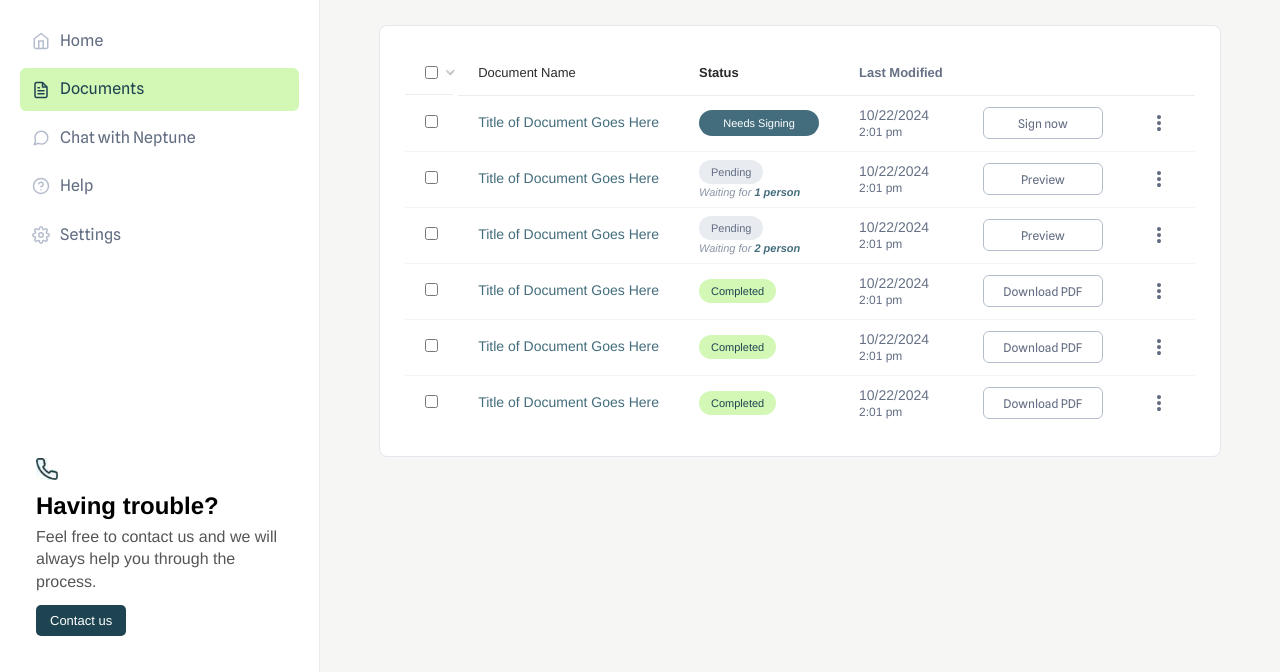
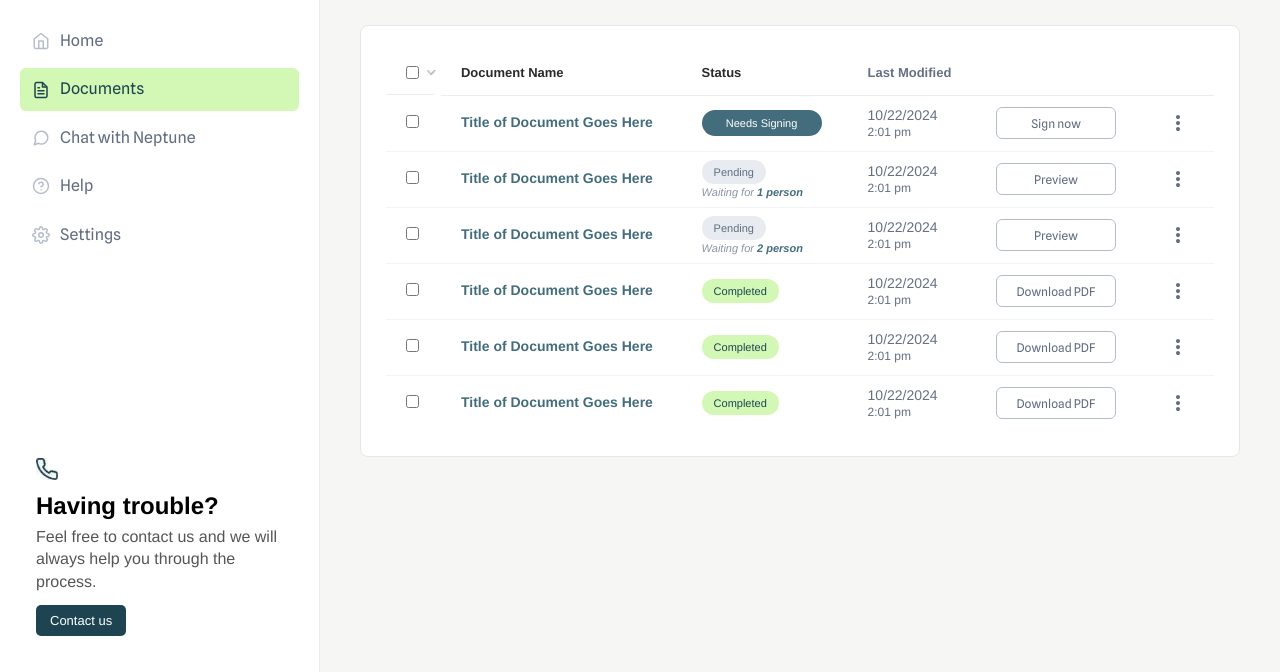
Before and after one commit to Prachi-Remotestate/Assignment-1, a plain HTML site: page index.html in a window 1280 px wide. Shown: the part 128-800 px from the top of the page. Drawn offline with Linux system fonts and the light colour scheme.

Commit message:
updated css

```diff
--- a/style.css
+++ b/style.css
@@ -166,9 +166,8 @@
 
 
 .main-content {
-  padding: 0 20px;
-  max-width: 1100px;
-  margin: 40px auto;
+  padding:  40px;
+
 
 }
 
@@ -329,7 +328,7 @@
 .documents-table td:nth-child(2) {
   white-space: normal;
   line-height: 1.4;
-  font-weight: 500;
+
 }
 
 
```
